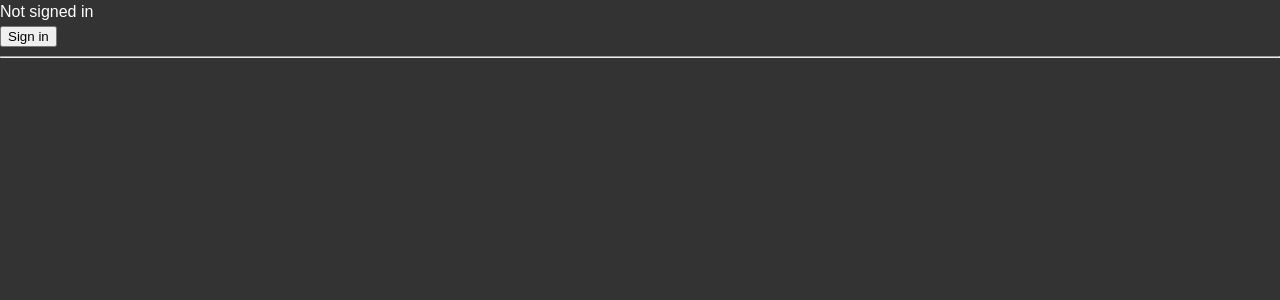
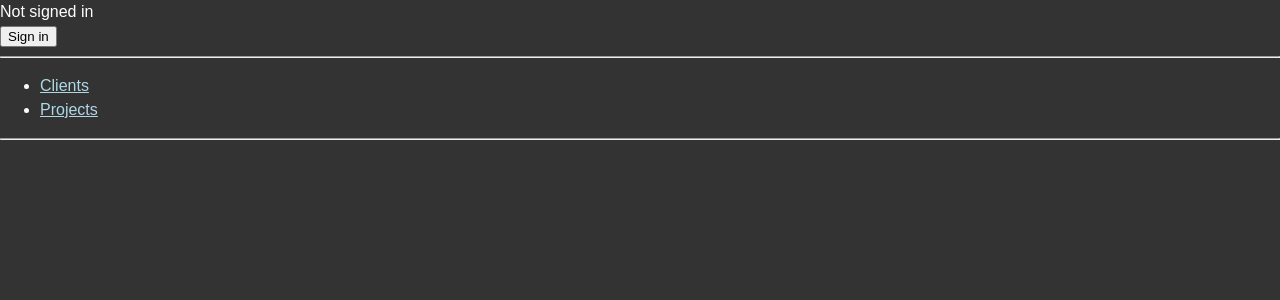
Before and after one commit to tmazeika/gigbook, a Next.js app: page / in a window 1280 px wide. Shown: the top 300 px of the page. Built offline with nearby package versions, Linux system fonts and the light colour scheme; no server answers.

Commit message:
Add project pages

```diff
--- a/src/components/layout.module.css
+++ b/src/components/layout.module.css
@@ -1,2 +1,7 @@
 .layout {
 }
+
+.active {
+  font-weight: bold;
+  text-decoration: none;
+}
--- a/src/components/layout.tsx
+++ b/src/components/layout.tsx
@@ -1,12 +1,15 @@
 import { signIn, signOut, useSession } from 'next-auth/client';
 import Head from 'next/head';
+import { useRouter } from 'next/router';
 import React from 'react';
 import styles from './layout.module.css';
+import cn from 'classnames';
 
 export default function Layout(
   props: React.PropsWithChildren<unknown>,
 ): JSX.Element {
   const [session] = useSession();
+  const router = useRouter();
 
   return (
     <div className={styles.layout}>
@@ -28,6 +31,27 @@ export default function Layout(
         )}
       </header>
       <hr />
+      <nav>
+        <ul>
+          <li>
+            <a
+              href="/clients"
+              className={cn({ [styles.active]: router.route === '/clients' })}
+            >
+              Clients
+            </a>
+          </li>
+          <li>
+            <a
+              href="/projects"
+              className={cn({ [styles.active]: router.route === '/projects' })}
+            >
+              Projects
+            </a>
+          </li>
+        </ul>
+      </nav>
+      <hr />
       <main>{props.children}</main>
     </div>
   );
--- a/src/hooks/useClients.ts
+++ b/src/hooks/useClients.ts
@@ -1,6 +1,6 @@
 import useEntities, { EntitiesHook } from 'gigbook/hooks/useEntities';
 import { Client } from 'gigbook/models/client';
 
-export default function useClients(): EntitiesHook<Client> {
+export default function useClients(): Readonly<EntitiesHook<Client>> {
   return useEntities('/api/clients');
 }
--- a/src/models/client.ts
+++ b/src/models/client.ts
@@ -3,7 +3,7 @@ export interface UnsavedClient {
 }
 
 export interface Client extends UnsavedClient {
-  id: string;
+  id: number;
 }
 
 export function isValidUnsavedClient(v: unknown): v is UnsavedClient {
--- /dev/null
+++ b/src/models/project.ts
@@ -0,0 +1,20 @@
+export interface UnsavedProject {
+  clientId: number;
+  name: string;
+}
+
+export interface Project extends UnsavedProject {
+  id: number;
+}
+
+export function isValidUnsavedProject(v: unknown): v is UnsavedProject {
+  return isUnsavedProject(v) && isValid(v);
+}
+
+function isUnsavedProject(v: unknown): v is UnsavedProject {
+  return typeof (v as UnsavedProject)?.name === 'string';
+}
+
+function isValid({ name }: UnsavedProject): boolean {
+  return 1 <= name.length && name.length <= 255;
+}
--- a/src/pages/_app.css
+++ b/src/pages/_app.css
@@ -24,8 +24,7 @@ body {
 }
 
 a {
-  color: inherit;
-  text-decoration: none;
+  color: lightblue;
 }
 
 .flex-spacer {
--- /dev/null
+++ b/src/pages/api/clients/[clientId]/projects.ts
@@ -0,0 +1,59 @@
+import db, { createEntity, deleteEntity } from 'gigbook/db';
+import withMethods from 'gigbook/middleware/withMethods';
+import withUnsavedEntity from 'gigbook/middleware/withUnsavedEntity';
+import withUser from 'gigbook/middleware/withUser';
+import { isValidUnsavedProject } from 'gigbook/models/project';
+import type { NextApiHandler } from 'next';
+
+function handler(): NextApiHandler {
+  const get: NextApiHandler = async (req, res) => {
+    const clientId = req.query.clientId as string;
+    const projects = await db.project.findMany({
+      where: {
+        clientId: Number(clientId),
+      },
+    });
+    res.status(200).json(projects);
+  };
+
+  const post = withUnsavedEntity(
+    isValidUnsavedProject,
+    (client) => async (req, res) => {
+      const clientId = req.query.clientId as string;
+      const status = await createEntity(() =>
+        db.project.create({
+          data: {
+            name: client.name,
+            clientId: Number(clientId),
+          },
+        }),
+      );
+      res.status(status).end();
+    },
+  );
+
+  const _delete: NextApiHandler = async (req, res) => {
+    const clientId = req.query.clientId as string;
+    const status = await deleteEntity(() =>
+      db.project.deleteMany({
+        where: {
+          clientId: Number(clientId),
+        },
+      }),
+    );
+    res.status(status).end();
+  };
+
+  return (req, res) => {
+    switch (req.method) {
+      case 'GET':
+        return get(req, res);
+      case 'POST':
+        return post(req, res);
+      case 'DELETE':
+        return _delete(req, res);
+    }
+  };
+}
+
+export default withMethods(['GET', 'POST', 'DELETE'], withUser(handler));
```
Also changed, not shown: src/hooks/useEntities.ts (+10 -2 lines), src/hooks/useProjects.ts (added, +10 -0 lines), src/pages/projects.tsx (added, +71 -0 lines).
